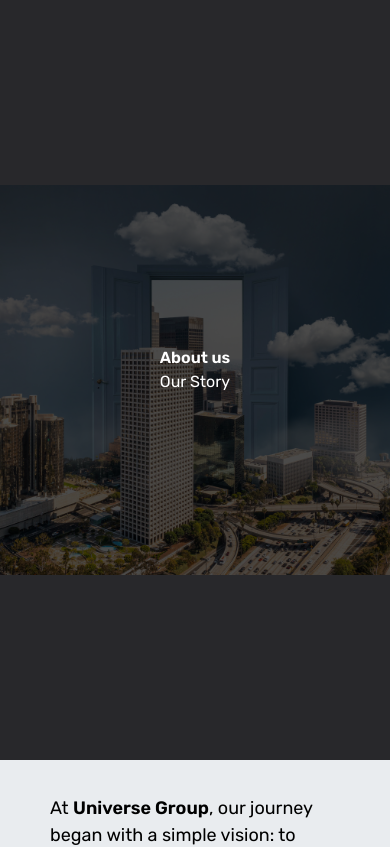
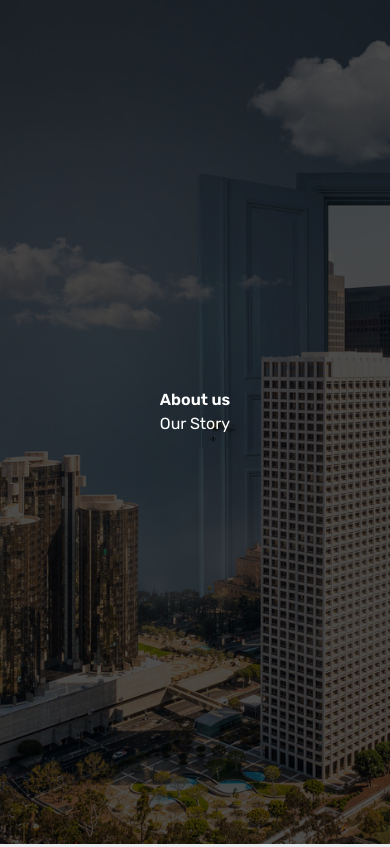
Before and after one commit to smhasnanmonir/Demo-Real-Estate-Website, a React (Vite) app: page /aboutus/ourstory in a window 390 px wide. Shown: the top 847 px of the page. Built offline with nearby package versions, Linux system fonts and the light colour scheme.

Commit message:
mobile responsiveness added

```diff
--- a/src/Components/Shared/SharedFrontPage.jsx
+++ b/src/Components/Shared/SharedFrontPage.jsx
@@ -1,8 +1,8 @@
 const SharedFrontPage = ({ backgroundImg, heading1, heading2 }) => {
   return (
-    <div className="front-page min-h-[90vh] grid place-items-center">
+    <div className="front-page min-h-[100vh] grid place-items-center">
       <img
-        className="object-cover object-left brightness-[30%] max-h-[90vh] w-full left"
+        className="object-cover object-left brightness-[30%] md:max-h-[90vh] min-h-[100vh] w-full left"
         src={backgroundImg}
       />
       <div className="grid place-items-center absolute">
```
